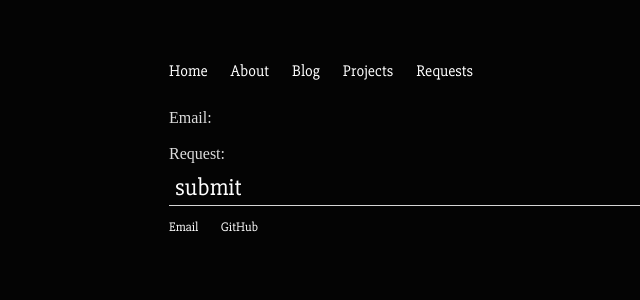
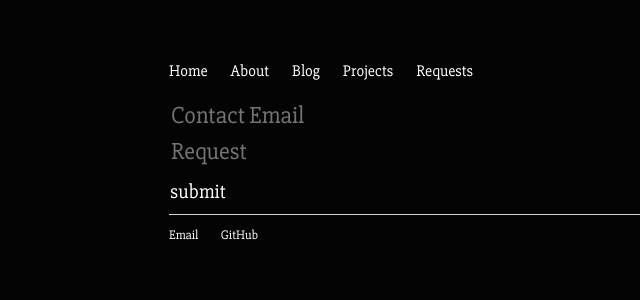
Before and after one commit to 44thCircle/44thCircle.github.io, a Jekyll site: the page built from req/index.html, in a window 1280 px wide. Shown: the top 300 px of the page, without its empty margins (23-663 px from the left). Built offline with Jekyll 4.4.1, drawn with Linux system fonts in a browser that asks for light colours.

Commit message:
button css and cleaning on requests page

```diff
--- a/css/main.css
+++ b/css/main.css
@@ -20,6 +20,17 @@ footer { border-top: 1px solid #d5d5d5; font-size: .8em; }
 
 input { font-family: 'Slabo 27px', 'Helvetica', 'Arial', 'Sans-Serif'; font-size: 1.5em; line-height: 1.4em; color: #ffffff; border: none; background-color: #040404;}
 
+.button {
+    background-color: #040404;
+    border: none;
+    color: white;
+    padding: 8px 1px;
+    text-align: center;
+    text-decoration: none;
+    display: inline-block;
+    font-size: 20px;
+}
+
 /* Blog */
 ul.posts { margin: 20px auto 40px; font-size: 1.5em; }
 ul.posts li { list-style: none; }
--- a/req/index.html
+++ b/req/index.html
@@ -10,10 +10,9 @@ title: Requests
             window.open('mailto:samjdhood@gmail.com?subject=request&body=' + rq + "rq email: " + o_email);
         }
     </script>
-        Email:
-        <input type="text" name="email" id="email">
-        <br /> Request:
-        <input type="text" name="request" id="request">
+        <input type="text" name="email" id="email" placeholder="Contact Email">
+        <br />
+        <input type="text" name="request" id="request" placeholder="Request">
         <br />
         <input class="button" name="submit" type="button" value="submit" onclick="sendRequest()" />
 </div>
```
